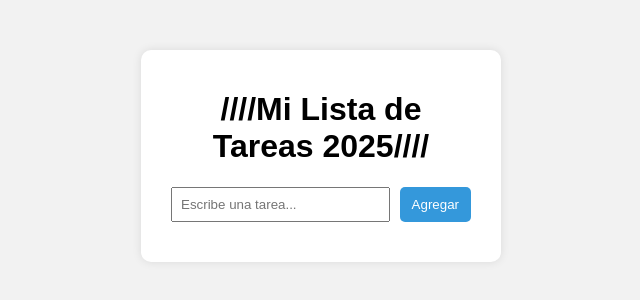
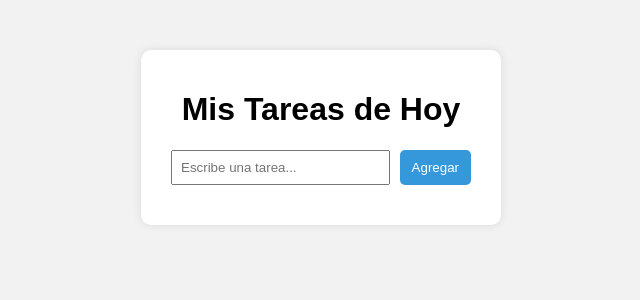
Before and after one commit to cesarkey2/registro-tareas-git, a plain HTML site: page index.html in a window 1280 px wide. Shown: the whole page, without its empty margins (319-959 px from the left). Drawn offline with Linux system fonts and the light colour scheme.

Commit message:
Conflicto 1

```diff
--- a/index.html
+++ b/index.html
@@ -8,7 +8,7 @@
 </head>
 <body>
   <div class="container">
-    <h1>////Mi Lista de Tareas 2025////</h1>
+    <h1>Mis Tareas de Hoy</h1>
     <form id="task-form">
       <input type="text" id="task-input" placeholder="Escribe una tarea..." required />
       <button type="submit">Agregar</button>
```
